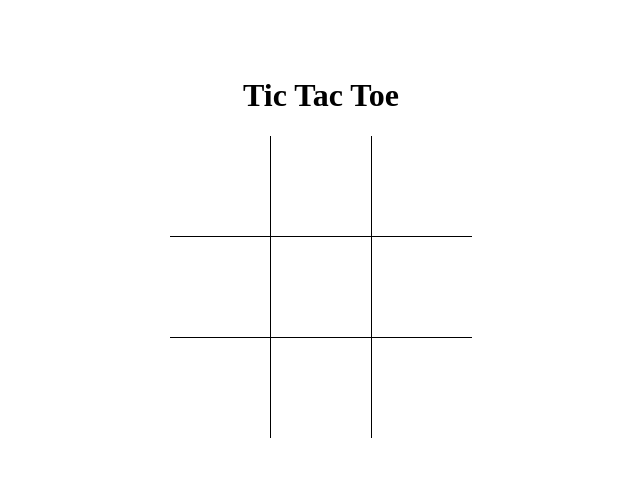
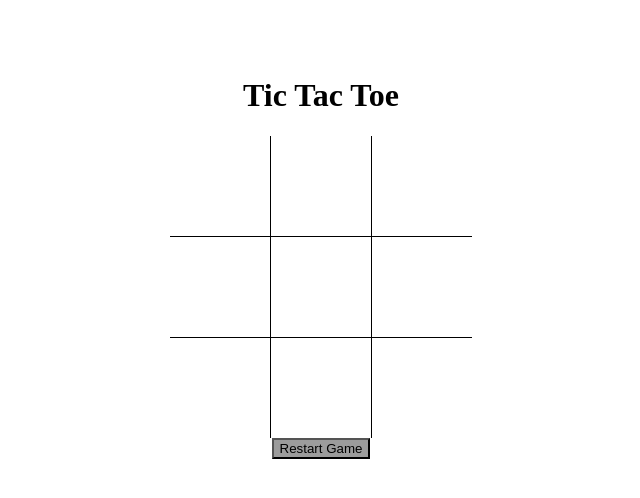
Before and after one commit to jbrooks256/TicTacToe, a plain HTML site: page index.html in a window 1280 px wide. Shown: the whole page, without its empty margins (319-959 px from the left). Drawn offline with Linux system fonts and the light colour scheme.

Commit message:
added restart game button

```diff
--- a/app.js
+++ b/app.js
@@ -22,7 +22,6 @@ function winCondition() {
   counter === 0;
   counter++;
   {
-    console.log(counter);
     if (
       cells[0].textContent === cells[1].textContent &&
       cells[1].textContent === cells[2].textContent &&
--- a/index.html
+++ b/index.html
@@ -23,6 +23,8 @@
             <div class="bottom left"></div>
             <div class="bottom middle"></div>
             <div class="bottom right"></div>
+            <button onclick="window.location.reload();"
+            class="btn-center">Restart Game</button>
         </div>
     </div>
     <script src="app.js"></script>
--- a/styles.css
+++ b/styles.css
@@ -8,6 +8,12 @@
   height: 100px;
   width: 100px;
   font-size: 80px;
+}
+
+.btn-center {
+  background-color: rgb(156, 156, 156);
+  display: block;
+  margin: 0 auto;
 }
 
 .row {
```
Lines whose indentation alone changed are shown as unchanged.
